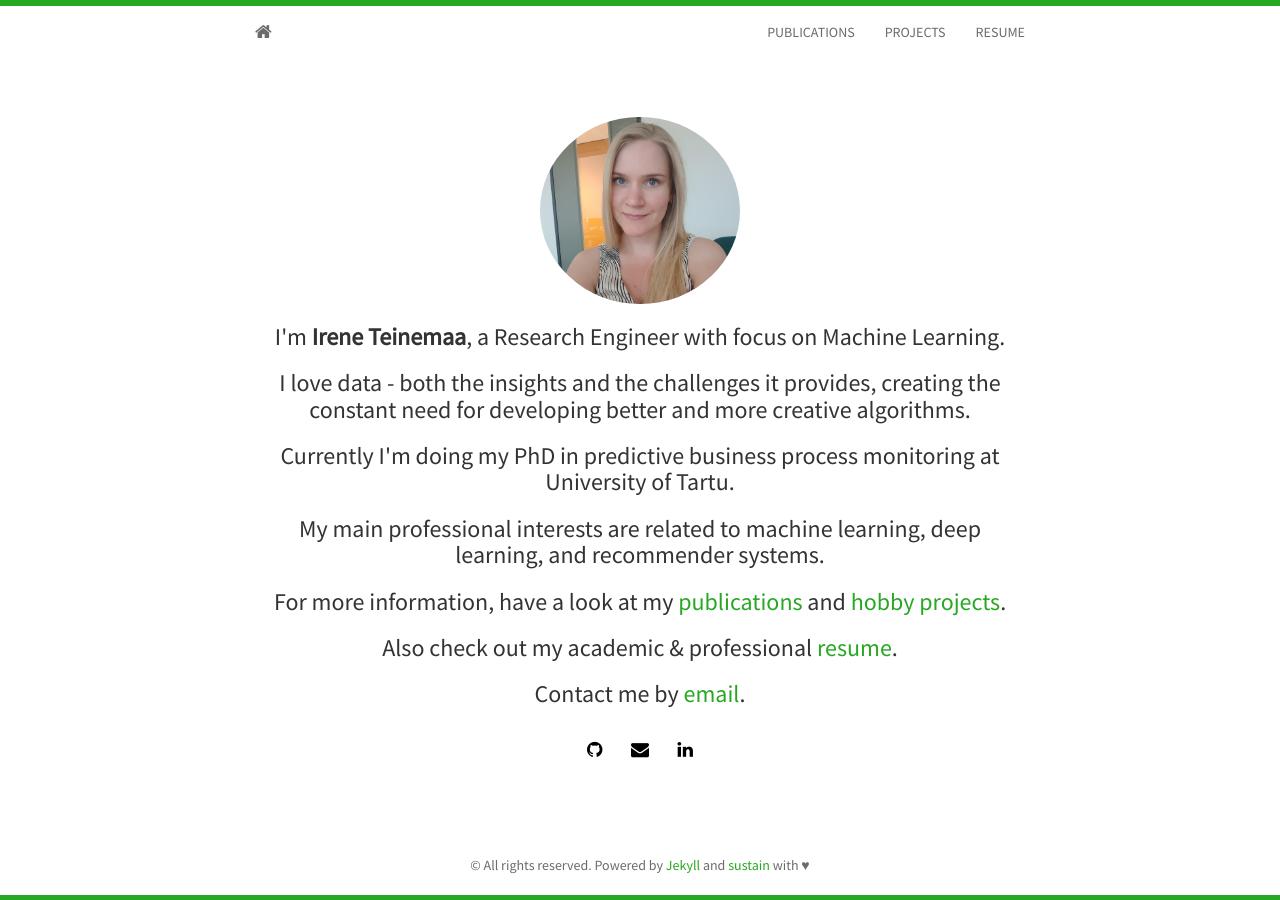
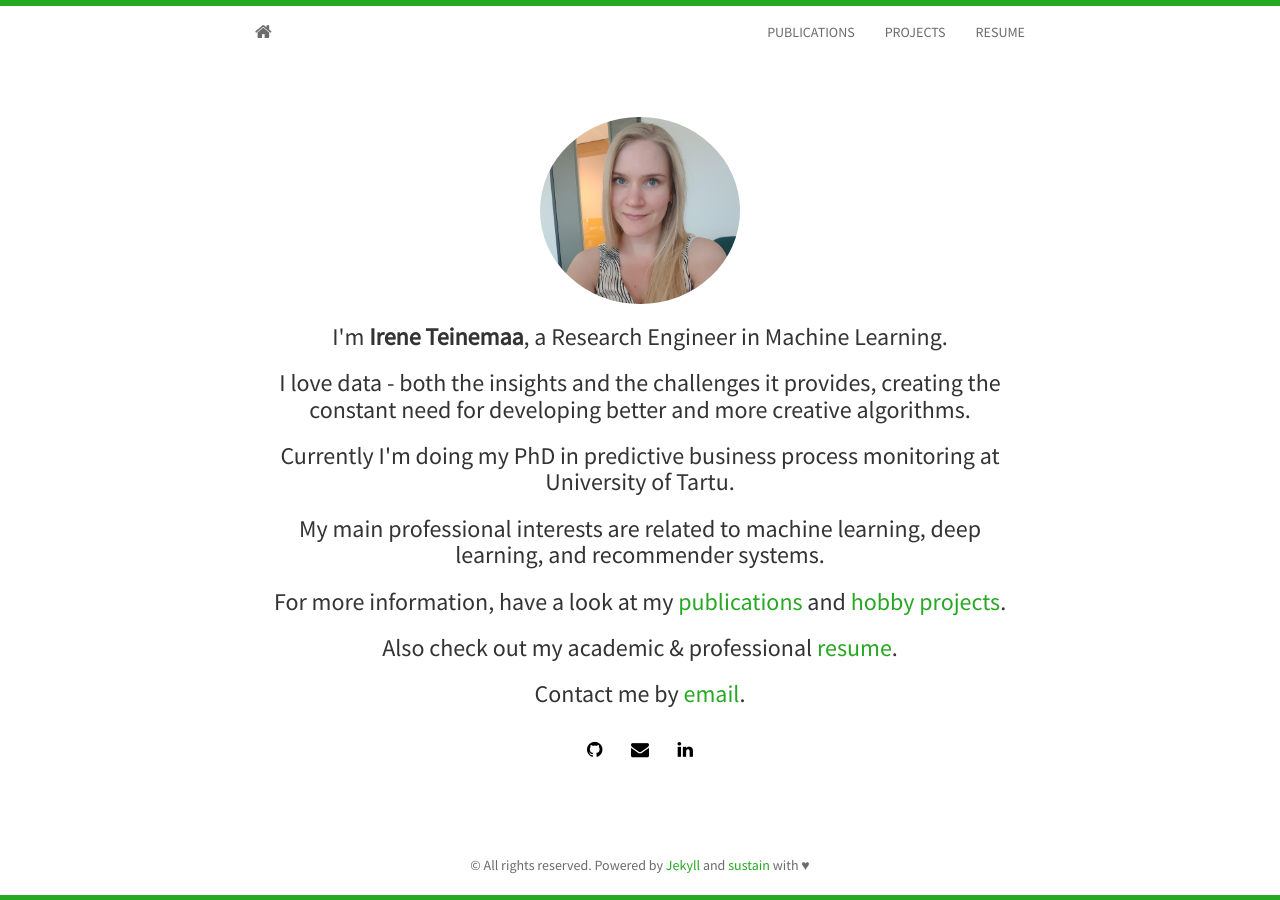
Before and after one commit to irhete/irhete.github.io, a Jekyll site: the page built from index.html, in a window 1280 px wide. Built offline with Jekyll 4.4.1, drawn with Linux system fonts in a browser that asks for light colours; nearby versions of some CDN libraries; the list of posts is cut into pages by our own code; a style sheet for code colours, icons or effects is not loaded.

Commit message:
Updated cover page

```diff
--- a/index.html
+++ b/index.html
@@ -7,7 +7,7 @@ layout: home
 	  <div class="avatar">
 		<img class="img-circle" src="{{ site.baseurl }}static/img/{{ site.avatar }}" alt="Profile image">
 	  </div>
-	  <h3>I'm <strong>{{ site.author }}</strong>, a Research Engineer with focus on Machine Learning.</h3>
+	  <h3>I'm <strong>{{ site.author }}</strong>, a Research Engineer in Machine Learning.</h3>
 	  <h3>I love data - both the insights and the challenges it provides, creating the constant need for developing better and more creative algorithms.</h3>
 	  <h3>Currently I'm doing my PhD in predictive business process monitoring at University of Tartu.</h3>
 	  <h3>My main professional interests are related to machine learning, deep learning, and recommender systems.</h3>
```
